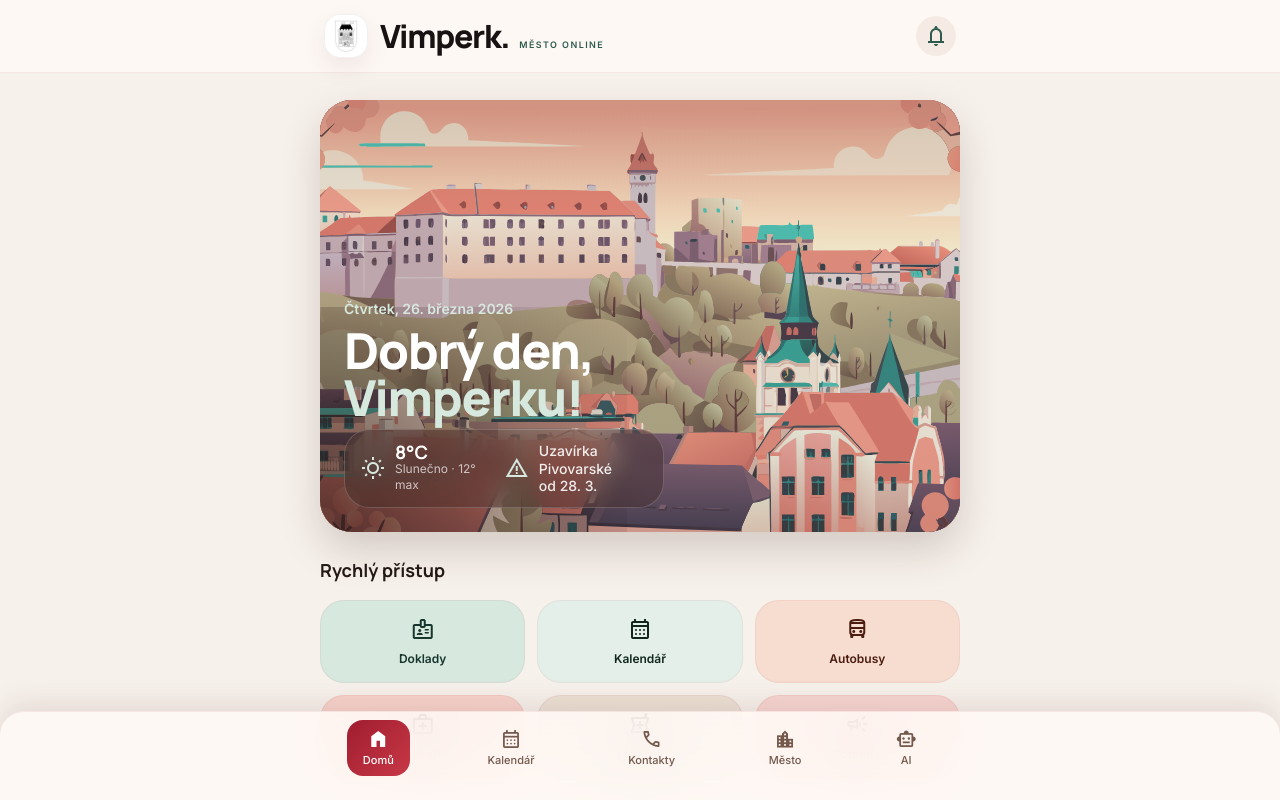
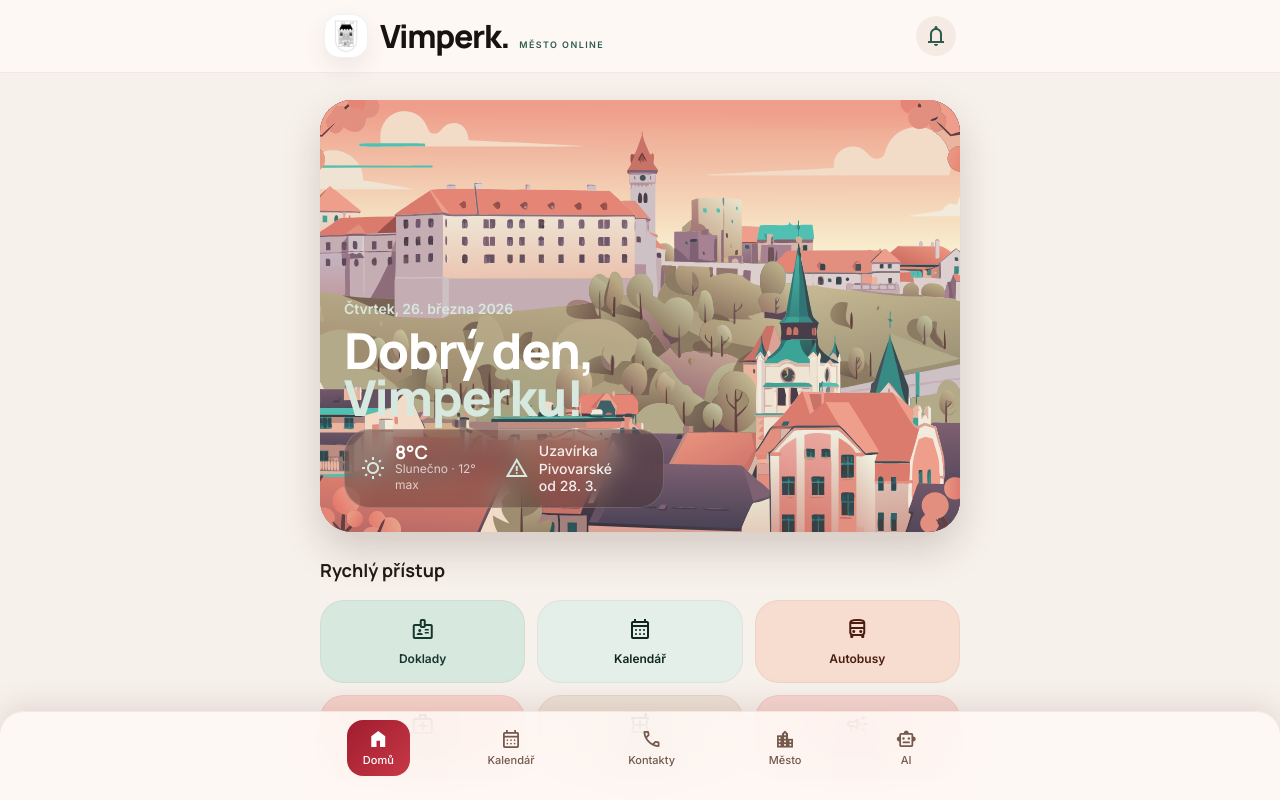
Before and after one commit to martinkubasek90-boop/vimperak, a Next.js app: page / in a window 1280 px wide. Shown: the top 800 px of the page. Built offline with nearby package versions, Linux system fonts and the light colour scheme.

Commit message:
Remove hero image overlays

```diff
--- a/app/mesto/page.tsx
+++ b/app/mesto/page.tsx
@@ -54,21 +54,6 @@ export default function MestoPage() {
               fill
               className="object-cover object-[56%_18%] md:object-[54%_16%]"
             />
-            <div
-              className="absolute inset-0"
-              style={{
-                background:
-                  "linear-gradient(180deg, rgba(34,18,16,0.02) 0%, rgba(34,18,16,0.08) 100%)",
-              }}
-            />
-            <div
-              className="absolute left-0 bottom-0 h-[56%] w-[68%] md:h-[48%] md:w-[40%]"
-              style={{
-                background:
-                  "radial-gradient(circle at left bottom, rgba(44,24,22,0.58) 0%, rgba(44,24,22,0.34) 38%, rgba(44,24,22,0.14) 62%, rgba(44,24,22,0.00) 100%)",
-              }}
-            />
-
             <div className="relative z-10 flex min-h-[17rem] flex-col justify-end p-5 md:min-h-[18rem] md:p-6">
               <div className="mt-auto pt-16 md:pt-20">
                 <h1 className="font-headline font-extrabold text-3xl tracking-tight text-white md:text-[2.8rem]">
--- a/app/page.tsx
+++ b/app/page.tsx
@@ -50,25 +50,6 @@ export default function HomePage() {
               priority
               className="object-cover object-[64%_center] md:object-[center_38%]"
             />
-            <div
-              className="absolute inset-0"
-              style={{
-                background:
-                  "linear-gradient(180deg, rgba(34,18,16,0.02) 0%, rgba(34,18,16,0.08) 100%)",
-              }}
-            />
-            <div
-              className="absolute left-0 bottom-0 h-[58%] w-[78%] md:h-[52%] md:w-[48%]"
-              style={{
-                background:
-                  "radial-gradient(circle at left bottom, rgba(37,20,18,0.64) 0%, rgba(37,20,18,0.42) 36%, rgba(37,20,18,0.18) 62%, rgba(37,20,18,0.00) 100%)",
-              }}
-            />
-            <div
-              className="absolute left-0 top-0 h-28 w-full"
-              style={{ background: "linear-gradient(180deg, rgba(47,91,79,0.14) 0%, transparent 100%)" }}
-            />
-
             <div className="relative z-10 flex min-h-[25rem] flex-col justify-end p-5 md:min-h-[27rem] md:p-6">
               <div className="max-w-[15rem] md:max-w-[18rem] mb-2">
                 <p className="text-sm font-semibold mb-2" style={{ color: "#d7e8df" }}>
```
